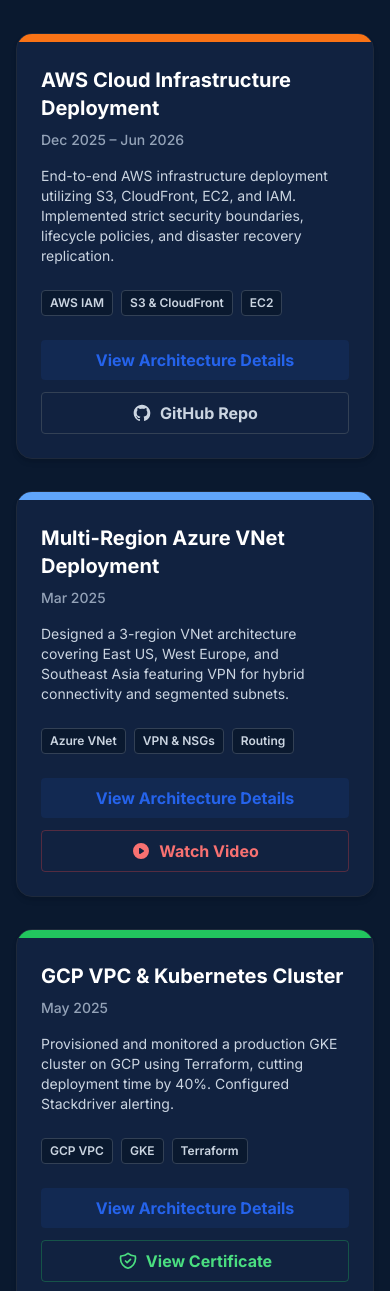
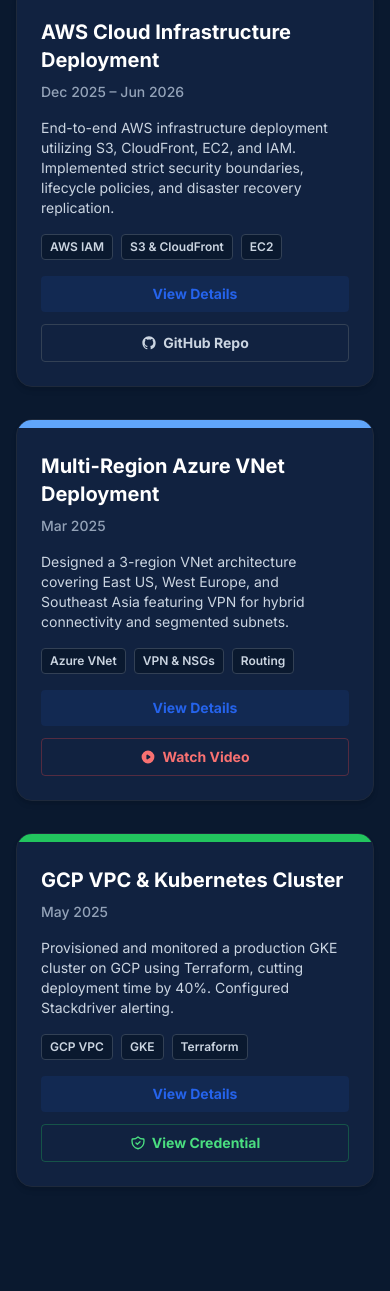
Before and after one commit to vinay1515/New-Portfoilo, a plain HTML site: page index.html in a window 390 px wide. Shown: the part 5739-7030 px from the top of the page. Drawn offline with nearby package versions, Linux system fonts and the light colour scheme.

Commit message:
refactor: optimize project section layout and spacing for improved responsiveness

```diff
--- a/index.html
+++ b/index.html
@@ -360,8 +360,8 @@
     </section>
 
     <!-- PROJECTS SECTION -->
-    <section id="projects" class="py-16 scroll-mt-20">
-      <h2 class="text-3xl font-bold mb-10 text-black dark:text-white flex items-center">
+    <section id="projects" class="pt-8 pb-16 scroll-mt-24">
+      <h2 class="text-3xl font-bold mb-6 text-black dark:text-white flex items-center">
         <span class="w-8 h-1 bg-blue mr-4"></span> Technical Projects
       </h2>
       <div class="grid grid-cols-1 lg:grid-cols-3 gap-8">
@@ -374,10 +374,10 @@
             <h3 class="text-xl font-bold mb-2 text-black dark:text-white group-hover:text-blue transition-colors">AWS
               Cloud Infrastructure Deployment</h3>
             <p class="text-sm text-slate-500 dark:text-slate-400 mb-4 font-medium">Dec 2025 – Jun 2026</p>
-            <p class="text-slate-600 dark:text-slate-300 mb-6 flex-grow text-sm">End-to-end AWS infrastructure
+            <p class="text-slate-600 dark:text-slate-300 mb-4 flex-grow text-sm">End-to-end AWS infrastructure
               deployment utilizing S3, CloudFront, EC2, and IAM. Implemented strict security boundaries, lifecycle
               policies, and disaster recovery replication.</p>
-            <div class="flex flex-wrap gap-2 mb-6">
+            <div class="flex flex-wrap gap-2 mb-4">
               <span
                 class="text-xs px-2 py-1 bg-slate-100 dark:bg-navy text-slate-700 dark:text-slate-300 rounded border border-slate-200 dark:border-slate-700 font-semibold">AWS
                 IAM</span>
@@ -387,16 +387,16 @@
               <span
                 class="text-xs px-2 py-1 bg-slate-100 dark:bg-navy text-slate-700 dark:text-slate-300 rounded border border-slate-200 dark:border-slate-700 font-semibold">EC2</span>
             </div>
-            <div class="mt-auto flex flex-col gap-3">
+            <div class="mt-auto flex flex-col sm:flex-row gap-3">
               <button type="button"
-                class="open-modal-btn w-full px-4 py-2 bg-blue/10 text-blue font-bold rounded hover:bg-blue hover:text-white transition-colors focus:outline-none focus:ring-2 focus:ring-blue print-hidden"
-                data-project="aws-infra">View Architecture Details</button>
+                class="open-modal-btn flex-1 px-3 py-2 bg-blue/10 text-blue font-bold text-sm rounded hover:bg-blue hover:text-white transition-colors focus:outline-none focus:ring-2 focus:ring-blue print-hidden text-center"
+                data-project="aws-infra">View Details</button>
 
               <!-- Direct GitHub Link -->
               <a href="https://github.com/vinay1515/Vinay_kumar_AWS_Beginner_level_projects" target="_blank"
                 rel="noopener noreferrer"
-                class="flex items-center justify-center w-full px-4 py-2 border border-slate-300 dark:border-slate-700 text-slate-700 dark:text-slate-300 font-bold rounded hover:bg-slate-50 dark:hover:bg-slate-800 transition-colors focus:outline-none print-hidden">
-                <svg class="w-5 h-5 mr-2" fill="currentColor" viewBox="0 0 24 24">
+                class="flex-1 flex items-center justify-center px-3 py-2 border border-slate-300 dark:border-slate-700 text-slate-700 dark:text-slate-300 font-bold text-sm rounded hover:bg-slate-50 dark:hover:bg-slate-800 transition-colors focus:outline-none print-hidden text-center">
+                <svg class="w-4 h-4 mr-1.5" fill="currentColor" viewBox="0 0 24 24">
                   <path fill-rule="evenodd"
                     d="M12 2C6.477 2 2 6.484 2 12.017c0 4.425 2.865 8.18 6.839 9.504.5.092.682-.217.682-.483 0-.237-.008-.868-.013-1.703-2.782.605-3.369-1.343-3.369-1.343-.454-1.158-1.11-1.466-1.11-1.466-.908-.62.069-.608.069-.608 1.003.07 1.531 1.032 1.531 1.032.892 1.53 2.341 1.088 2.91.832.092-.647.35-1.088.636-1.338-2.22-.253-4.555-1.113-4.555-4.951 0-1.093.39-1.988 1.029-2.688-.103-.253-.446-1.272.098-2.65 0 0 .84-.27 2.75 1.026A9.564 9.564 0 0112 6.844c.85.004 1.705.115 2.504.337 1.909-1.296 2.747-1.027 2.747-1.027.546 1.379.202 2.398.1 2.651.64.7 1.028 1.595 1.028 2.688 0 3.848-2.339 4.695-4.566 4.943.359.309.678.92.678 1.855 0 1.338-.012 2.419-.012 2.747 0 .268.18.58.688.482A10.019 10.019 0 0022 12.017C22 6.484 17.522 2 12 2z"
                     clip-rule="evenodd" />
@@ -415,10 +415,10 @@
             <h3 class="text-xl font-bold mb-2 text-black dark:text-white group-hover:text-blue transition-colors">
               Multi-Region Azure VNet Deployment</h3>
             <p class="text-sm text-slate-500 dark:text-slate-400 mb-4 font-medium">Mar 2025</p>
-            <p class="text-slate-600 dark:text-slate-300 mb-6 flex-grow text-sm">Designed a 3-region VNet architecture
+            <p class="text-slate-600 dark:text-slate-300 mb-4 flex-grow text-sm">Designed a 3-region VNet architecture
               covering East US, West Europe, and Southeast Asia featuring VPN for hybrid connectivity and segmented
               subnets.</p>
-            <div class="flex flex-wrap gap-2 mb-6">
+            <div class="flex flex-wrap gap-2 mb-4">
               <span
                 class="text-xs px-2 py-1 bg-slate-100 dark:bg-navy text-slate-700 dark:text-slate-300 rounded border border-slate-200 dark:border-slate-700 font-semibold">Azure
                 VNet</span>
@@ -428,16 +428,16 @@
               <span
                 class="text-xs px-2 py-1 bg-slate-100 dark:bg-navy text-slate-700 dark:text-slate-300 rounded border border-slate-200 dark:border-slate-700 font-semibold">Routing</span>
             </div>
-            <div class="mt-auto flex flex-col gap-3">
+            <div class="mt-auto flex flex-col sm:flex-row gap-3">
               <button type="button"
-                class="open-modal-btn w-full px-4 py-2 bg-blue/10 text-blue font-bold rounded hover:bg-blue hover:text-white transition-colors focus:outline-none focus:ring-2 focus:ring-blue print-hidden"
-                data-project="azure-vnet">View Architecture Details</button>
+                class="open-modal-btn flex-1 px-3 py-2 bg-blue/10 text-blue font-bold text-sm rounded hover:bg-blue hover:text-white transition-colors focus:outline-none focus:ring-2 focus:ring-blue print-hidden text-center"
+                data-project="azure-vnet">View Details</button>
 
               <!-- Direct Video Link -->
               <a href="https://www.linkedin.com/posts/vinay-kumar-duvva_azure-cloudnetworking-networking-activity-7306592741407211521-FRkI?utm_source=share&utm_medium=member_desktop&rcm=ACoAADytoGQBxbbDoyPVesNycFwpZLTIu2Y2Y_Q"
                 target="_blank" rel="noopener noreferrer"
-                class="flex items-center justify-center w-full px-4 py-2 border border-red-500/30 text-red-600 dark:text-red-400 font-bold rounded hover:bg-red-50 dark:hover:bg-red-500/10 transition-colors focus:outline-none print-hidden">
-                <svg class="w-5 h-5 mr-2" fill="currentColor" viewBox="0 0 20 20">
+                class="flex-1 flex items-center justify-center px-3 py-2 border border-red-500/30 text-red-600 dark:text-red-400 font-bold text-sm rounded hover:bg-red-50 dark:hover:bg-red-500/10 transition-colors focus:outline-none print-hidden text-center">
+                <svg class="w-4 h-4 mr-1.5" fill="currentColor" viewBox="0 0 20 20">
                   <path fill-rule="evenodd"
                     d="M10 18a8 8 0 100-16 8 8 0 000 16zM9.555 7.168A1 1 0 008 8v4a1 1 0 001.555.832l3-2a1 1 0 000-1.664l-3-2z"
                     clip-rule="evenodd"></path>
@@ -456,9 +456,9 @@
             <h3 class="text-xl font-bold mb-2 text-black dark:text-white group-hover:text-blue transition-colors">GCP
               VPC &amp; Kubernetes Cluster</h3>
             <p class="text-sm text-slate-500 dark:text-slate-400 mb-4 font-medium">May 2025</p>
-            <p class="text-slate-600 dark:text-slate-300 mb-6 flex-grow text-sm">Provisioned and monitored a production
+            <p class="text-slate-600 dark:text-slate-300 mb-4 flex-grow text-sm">Provisioned and monitored a production
               GKE cluster on GCP using Terraform, cutting deployment time by 40%. Configured Stackdriver alerting.</p>
-            <div class="flex flex-wrap gap-2 mb-6">
+            <div class="flex flex-wrap gap-2 mb-4">
               <span
                 class="text-xs px-2 py-1 bg-slate-100 dark:bg-navy text-slate-700 dark:text-slate-300 rounded border border-slate-200 dark:border-slate-700 font-semibold">GCP
                 VPC</span>
@@ -467,21 +467,21 @@
               <span
                 class="text-xs px-2 py-1 bg-slate-100 dark:bg-navy text-slate-700 dark:text-slate-300 rounded border border-slate-200 dark:border-slate-700 font-semibold">Terraform</span>
             </div>
-            <div class="mt-auto flex flex-col gap-3">
+            <div class="mt-auto flex flex-col sm:flex-row gap-3">
               <button type="button"
-                class="open-modal-btn w-full px-4 py-2 bg-blue/10 text-blue font-bold rounded hover:bg-blue hover:text-white transition-colors focus:outline-none focus:ring-2 focus:ring-blue print-hidden"
-                data-project="gcp-gke">View Architecture Details</button>
+                class="open-modal-btn flex-1 px-3 py-2 bg-blue/10 text-blue font-bold text-sm rounded hover:bg-blue hover:text-white transition-colors focus:outline-none focus:ring-2 focus:ring-blue print-hidden text-center"
+                data-project="gcp-gke">View Details</button>
 
               <!-- Direct Certificate Link -->
               <a href="https://www.credly.com/badges/77de8248-cc33-4e05-a9cb-ba4602a31585/public_url" target="_blank"
                 rel="noopener noreferrer"
-                class="flex items-center justify-center w-full px-4 py-2 border border-green-500/30 text-green-600 dark:text-green-400 font-bold rounded hover:bg-green-50 dark:hover:bg-green-500/10 transition-colors focus:outline-none print-hidden">
-                <svg class="w-5 h-5 mr-2" fill="none" stroke="currentColor" viewBox="0 0 24 24">
+                class="flex-1 flex items-center justify-center px-3 py-2 border border-green-500/30 text-green-600 dark:text-green-400 font-bold text-sm rounded hover:bg-green-50 dark:hover:bg-green-500/10 transition-colors focus:outline-none print-hidden text-center">
+                <svg class="w-4 h-4 mr-1.5" fill="none" stroke="currentColor" viewBox="0 0 24 24">
                   <path stroke-linecap="round" stroke-linejoin="round" stroke-width="2"
                     d="M9 12l2 2 4-4m5.618-4.016A11.955 11.955 0 0112 2.944a11.955 11.955 0 01-8.618 3.04A12.02 12.02 0 003 9c0 5.591 3.824 10.29 9 11.622 5.176-1.332 9-6.03 9-11.622 0-1.042-.133-2.052-.382-3.016z">
                   </path>
                 </svg>
-                View Certificate
+                View Credential
               </a>
             </div>
           </div>
```
